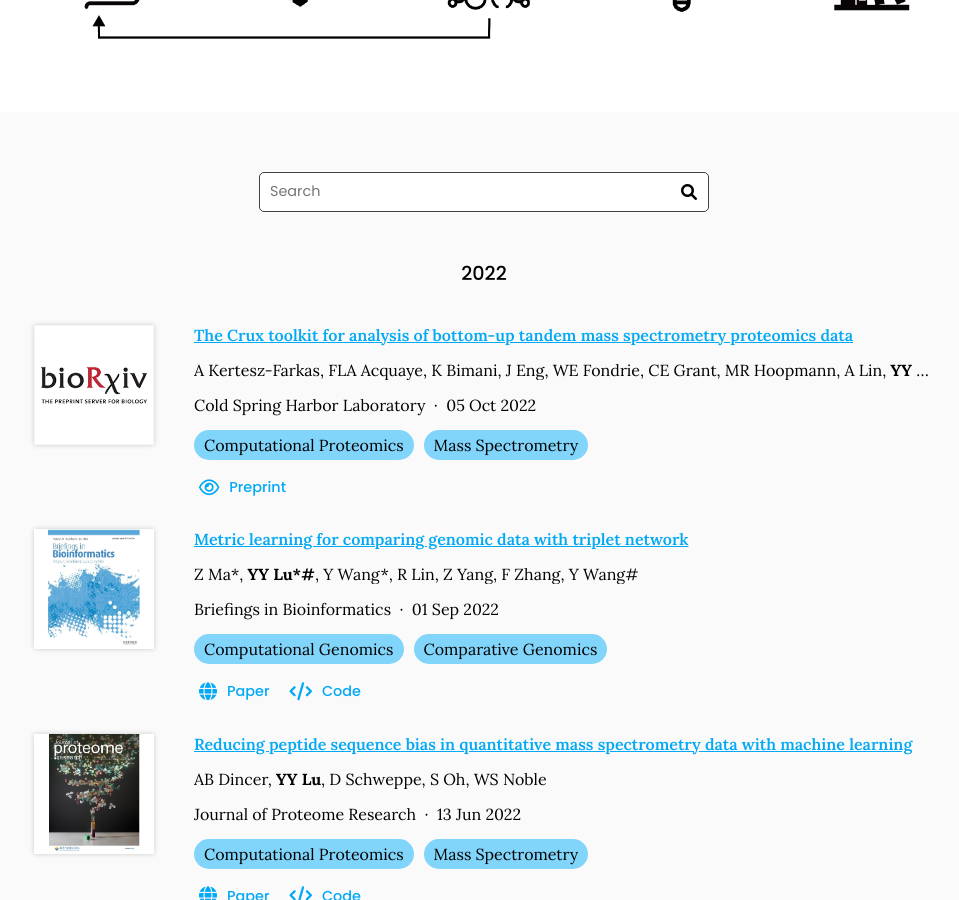
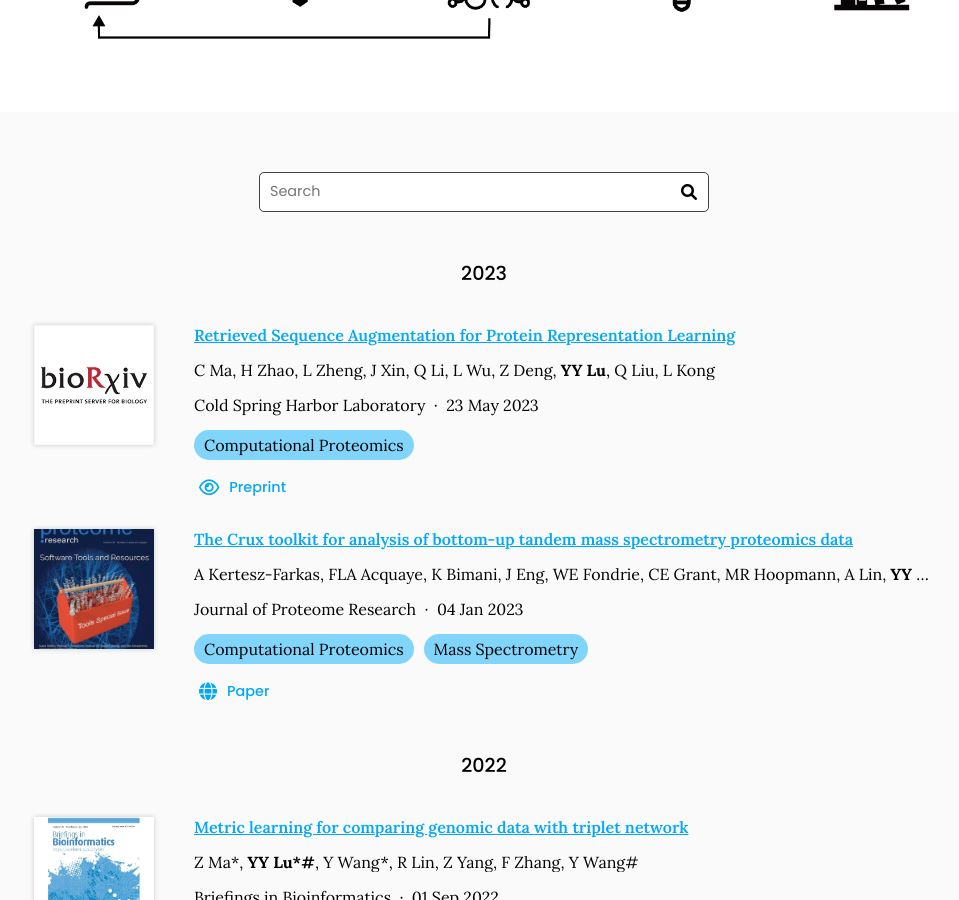
Before and after one commit to batmen-lab/batmen-lab.github.io, a Jekyll site: the page built from research/index.md, in a window 1280 px wide and 900 px high, scrolled down 442 px. Shown: the whole window, without its empty margins (156-1115 px from the left). Built offline with Jekyll 4.4.1, drawn with Linux system fonts in a browser that asks for light colours.

Commit message:
update latest papers

```diff
--- a/_data/citations.yaml
+++ b/_data/citations.yaml
@@ -268,7 +268,30 @@
   tags:
   - Computational Genomics
   - Metagenomics
-- id: doi:10.1101/2022.10.02.510538
+- id: doi:10.1101/2023.02.22.529597
+  title: Retrieved Sequence Augmentation for Protein Representation Learning
+  authors:
+  - C Ma
+  - H Zhao
+  - L Zheng
+  - J Xin
+  - Q Li
+  - L Wu
+  - Z Deng
+  - <b>YY Lu</b>
+  - Q Liu
+  - L Kong
+  publisher: Cold Spring Harbor Laboratory
+  date: '2023-05-23'
+  link: https://www.biorxiv.org/content/10.1101/2023.02.22.529597
+  extra-links:
+  - type: preprint
+    link: https://www.biorxiv.org/content/10.1101/2023.02.22.529597
+    text: Preprint
+  tags:
+  - Computational Proteomics
+  image: images/tools/biorxiv.png
+- id: doi:10.1021/acs.jproteome.2c00615
   title: The Crux toolkit for analysis of bottom-up tandem mass spectrometry proteomics data
   authors:
   - A Kertesz-Farkas
@@ -283,17 +306,16 @@
   - RL Moritz
   - MJ MacCoss
   - WS Noble
-  publisher: Cold Spring Harbor Laboratory
-  date: '2022-10-05'
-  link: https://doi.org/10.1101/2022.10.02.510538
+  publisher: Journal of Proteome Research
+  date: '2023-01-04'
+  link: https://pubs.acs.org/doi/full/10.1021/acs.jproteome.2c00615
   extra-links:
-  - type: preprint
-    link: https://doi.org/10.1101/2022.10.02.510538
-    text: Preprint
+  - link: https://pubs.acs.org/doi/full/10.1021/acs.jproteome.2c00615
+    text: Paper
   tags:
   - Computational Proteomics
   - Mass Spectrometry
-  image: images/tools/biorxiv.png
+  image: images/tools/jpr_crux.jpg
 - id: doi:10.1101/2022.04.06.487405
   title: Proteome-wide identification of amino acid substitutions deleterious for
     protein function
```
Also changed, not shown: images/tools/jpr_crux.jpg (added).
